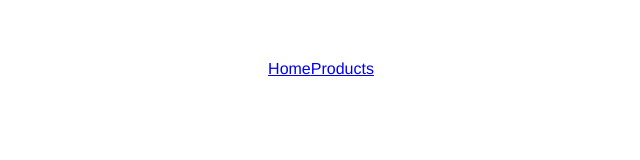
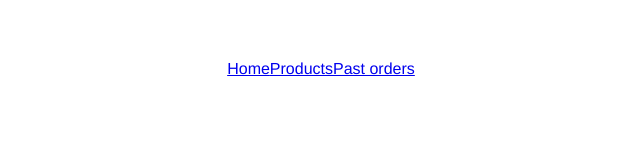
Before and after one commit to paullaster/product-cart, a Vue app: page / in a window 1280 px wide. Before the commit this address had no page. Shown: the top 160 px of the page, without its empty margins (319-959 px from the left). Built offline with nearby package versions, Linux system fonts and the light colour scheme.

Commit message:
add files changes

```diff
--- a/src/App.vue
+++ b/src/App.vue
@@ -2,6 +2,7 @@
   <div id="nav">
     <router-link to="/">Home</router-link>
     <router-link to="/product">Products</router-link>
+    <router-link to="/past-orders">Past orders</router-link>
   </div>
 </template>
 
```
